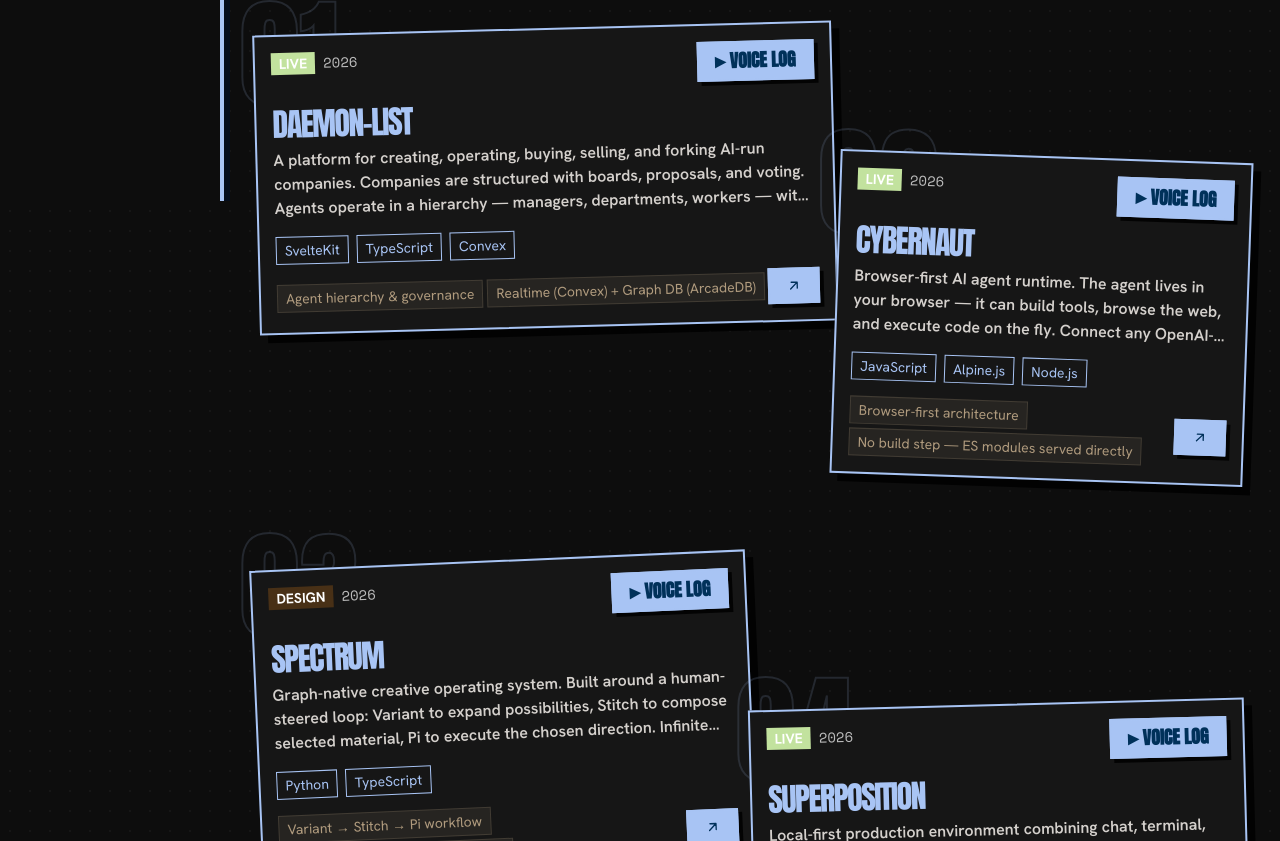
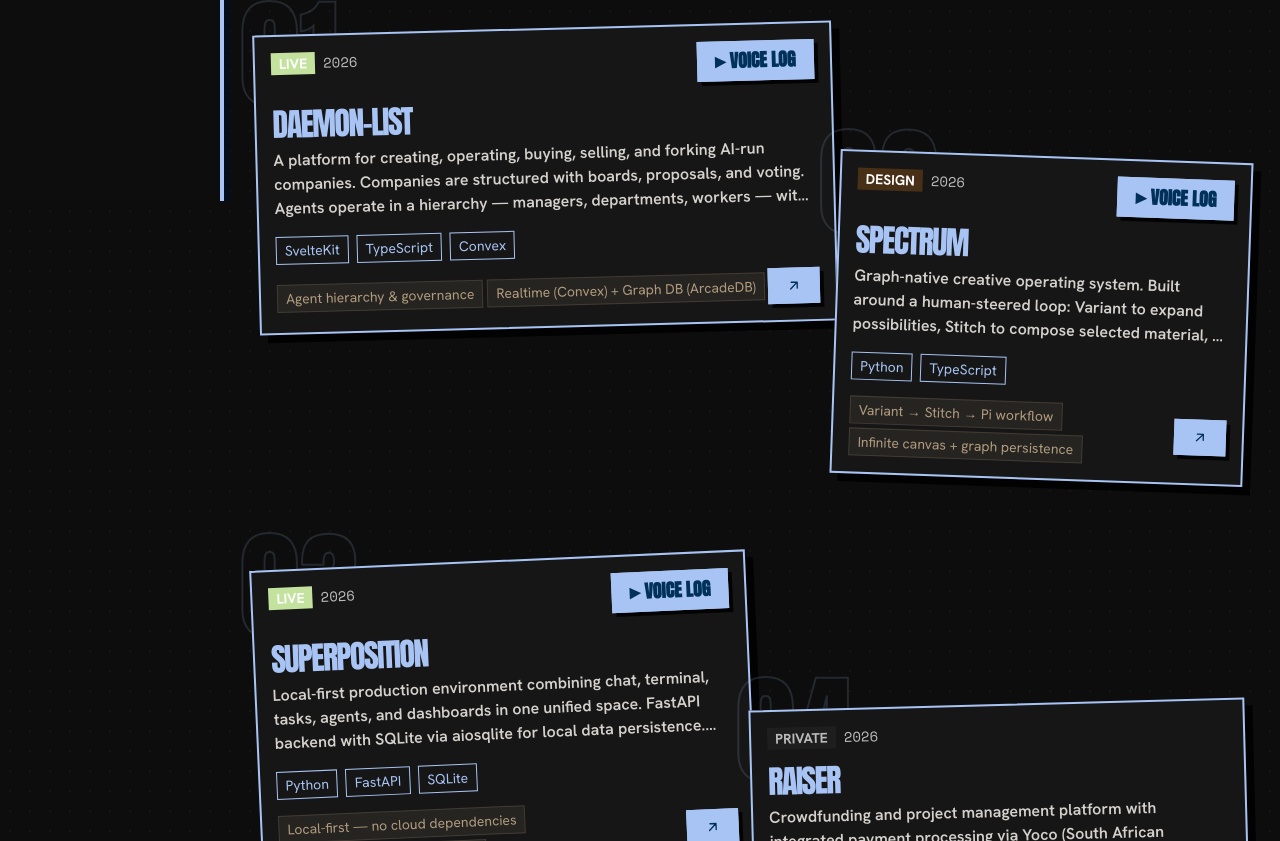
Before and after one commit to Callmeamps/portfolio, a Next.js app: page /works in a window 1280 px wide. Shown: the part 599-1440 px from the top of the page. Built offline with nearby package versions, Linux system fonts and the light colour scheme.

Commit message:
chore: remove cybernaut project from featured list

```diff
--- a/data/projects.ts
+++ b/data/projects.ts
@@ -55,35 +55,6 @@ export const projects: Project[] = [
         { time: 15, text: "Agents have hierarchy — managers, departments, workers.", placement: "highlights" },
         { time: 30, text: "Companies have boards, proposals, and voting.", placement: "highlights" },
         { time: 50, text: "It's live on Railway. 84 out of 84 tests passing.", placement: "tech" },
-      ],
-    },
-  },
-  {
-    name: "cybernaut",
-    slug: "cybernaut",
-    description:
-      "Browser-first AI agent runtime. The agent lives in your browser — it can build tools, browse the web, and execute code on the fly. Connect any OpenAI-compatible API: OpenRouter, OpenAI, local Ollama, whatever you want. Thin server, no build step, Alpine.js for reactivity. Security-first: AES-256-GCM password sealing, SCRAM-SHA-256 challenge-response, HMAC-SHA256 session signing.",
-    url: "https://github.com/Callmeamps/cybernaut",
-    liveUrl: "https://cybernaut.onrender.com",
-    featured: true,
-    languages: ["JavaScript", "Alpine.js", "Node.js"],
-    stars: 0,
-    updatedAt: "2026-06-01",
-    highlights: [
-      "Browser-first architecture",
-      "No build step — ES modules served directly",
-      "SCRAM-SHA-256 password security",
-      "Any OpenAI-compatible API",
-    ],
-    status: "live",
-    voiceLog: {
-      src: "https://objectstorage.us-phoenix-1.oraclecloud.com/n/axwz1x1bmy93/b/portfolio-audio/o/cybernaut-voice-log.mp3",
-      duration: 150,
-      callouts: [
-        { time: 0, text: "This is Cybernaut.", placement: "title" },
-        { time: 5, text: "Your AI agent lives in your browser.", placement: "description" },
-        { time: 15, text: "No build step. Alpine.js for reactivity.", placement: "tech" },
-        { time: 25, text: "AES-256-GCM. SCRAM-SHA-256. Real security.", placement: "highlights" },
       ],
     },
   },
```
